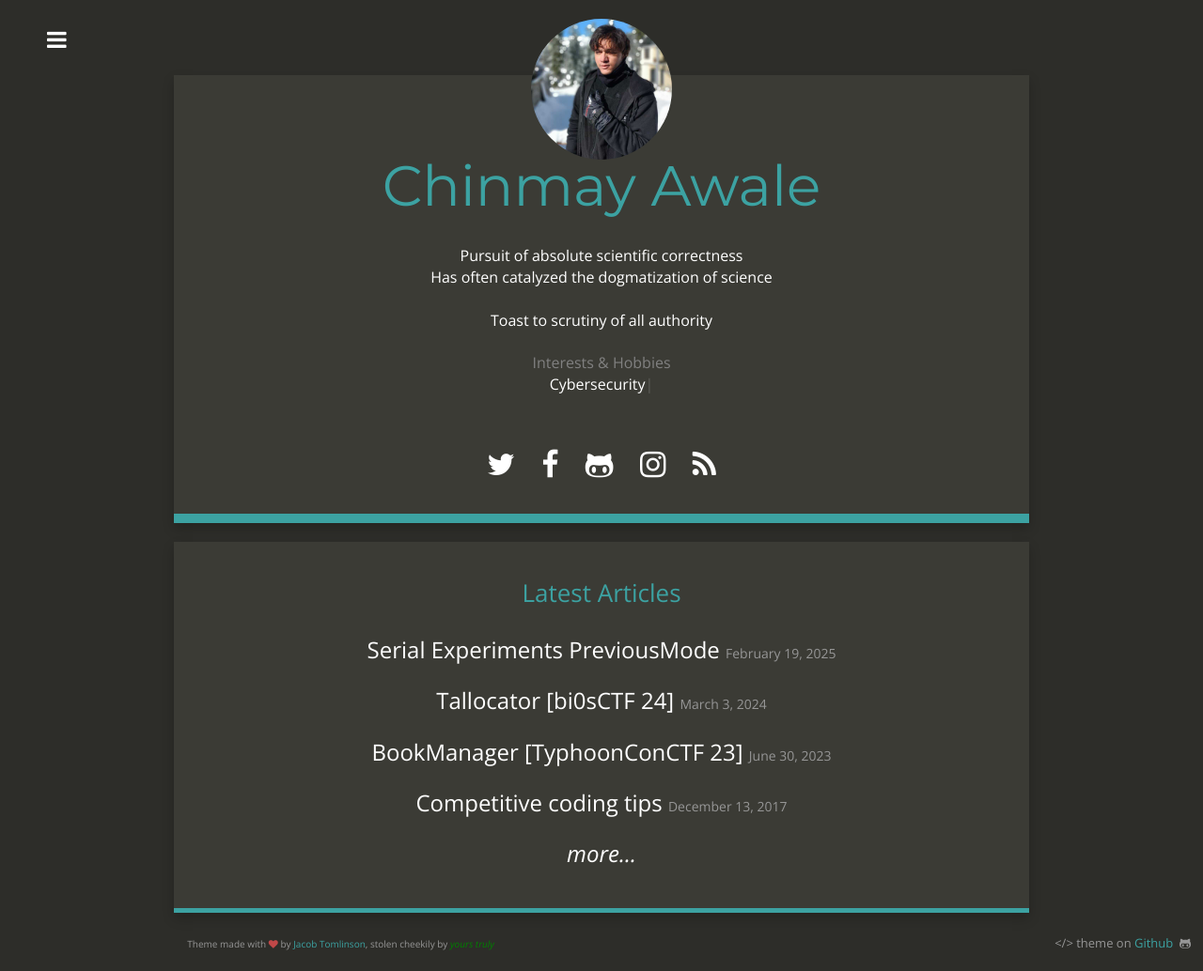
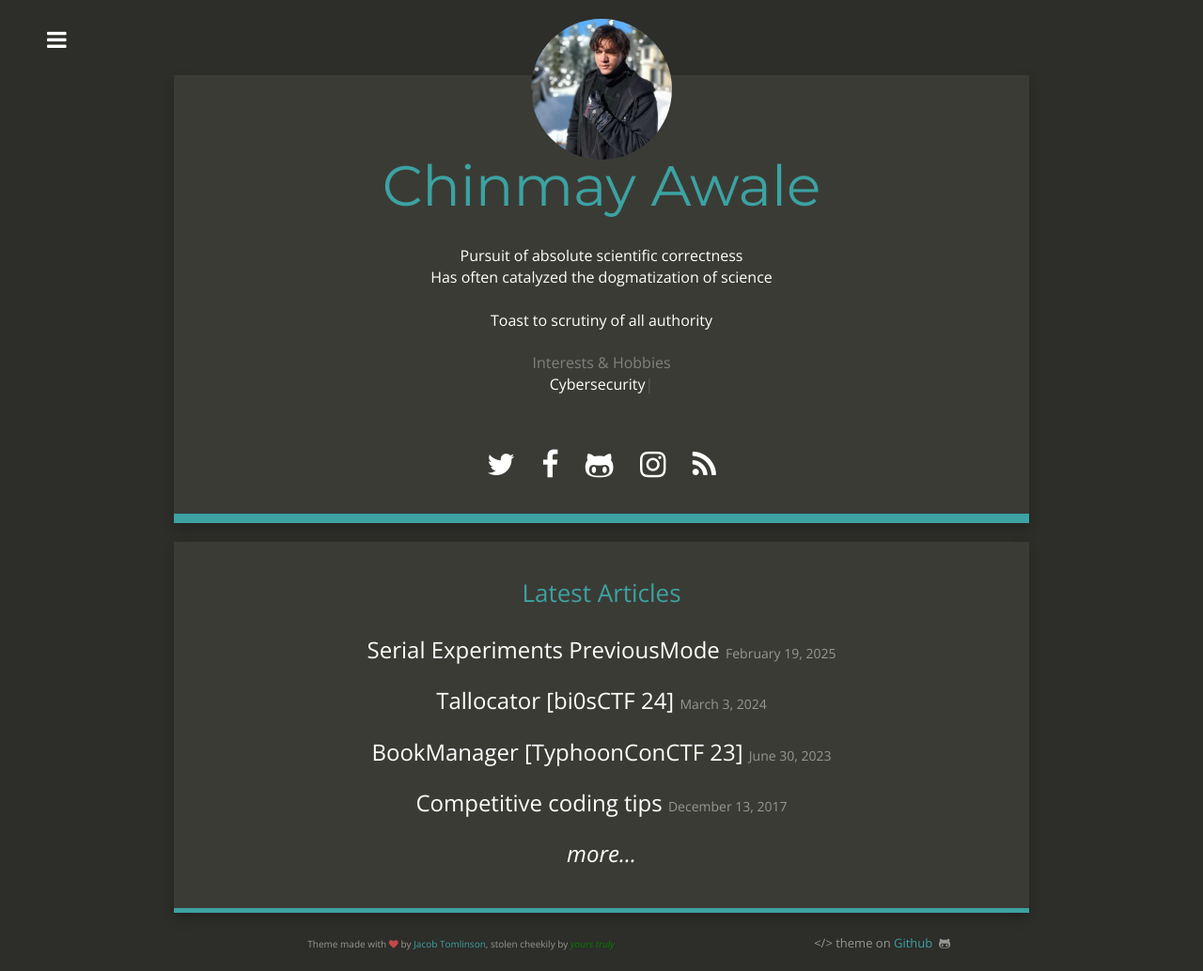
Before and after one commit to Owl-A/owl-a.github.io, a Jekyll site: the page built from index.html, in a window 1280 px wide. Shown: the whole page at 94% size. Built offline with Jekyll 4.4.1, drawn with Linux system fonts in a browser that asks for light colours; nearby versions of some CDN libraries.

Commit message:
style tweak - final

```diff
--- a/_includes/footer.html
+++ b/_includes/footer.html
@@ -1,4 +1,4 @@
-<div class="footer dummy clearfix">
+<div class="footer clearfix">
   <div class="col-md-8">
     {{ site.footer_left }}
   </div>
--- a/css/style.scss
+++ b/css/style.scss
@@ -594,7 +594,6 @@ ul {
 			padding-right: 15px;
 			padding-top: 10px;
 			padding-bottom: 10px;
-
 			margin-left: -15%;
 			width: 130%;
 
```
Also changed, not shown: 1 other file.
